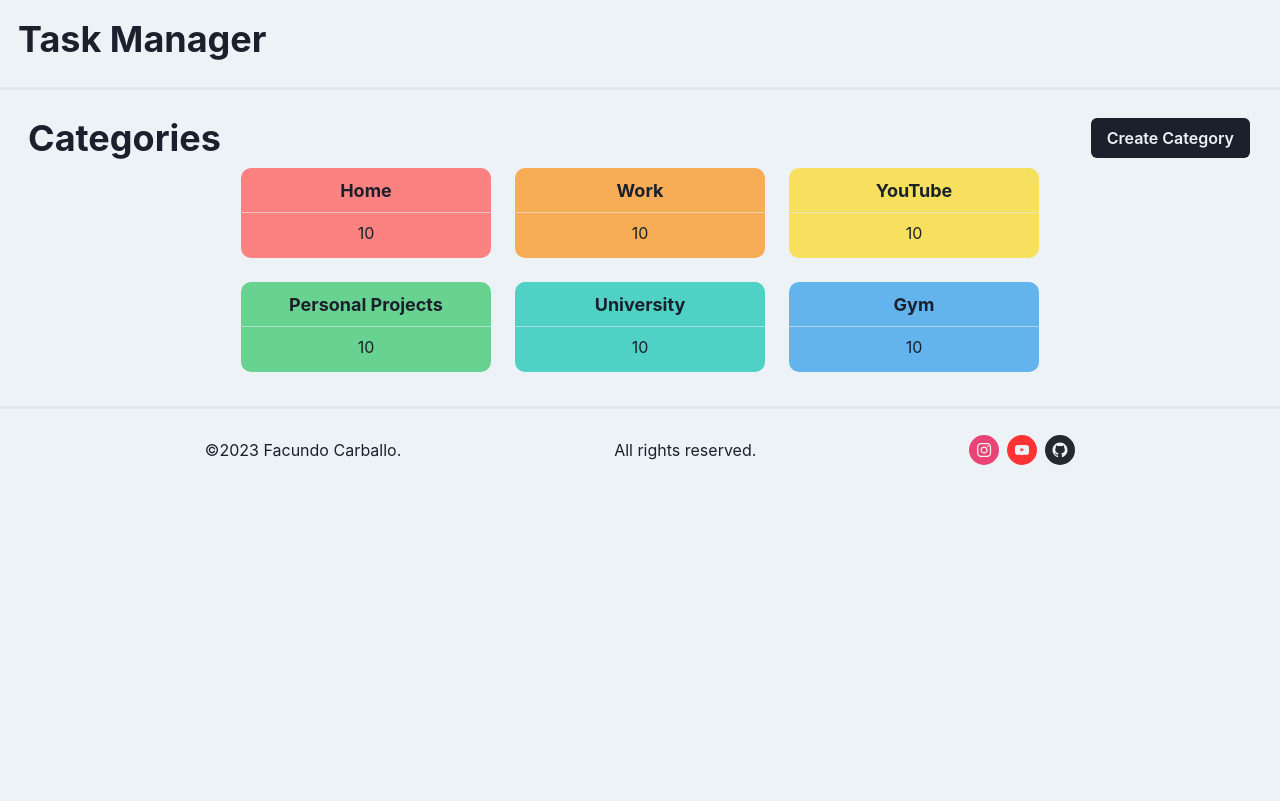
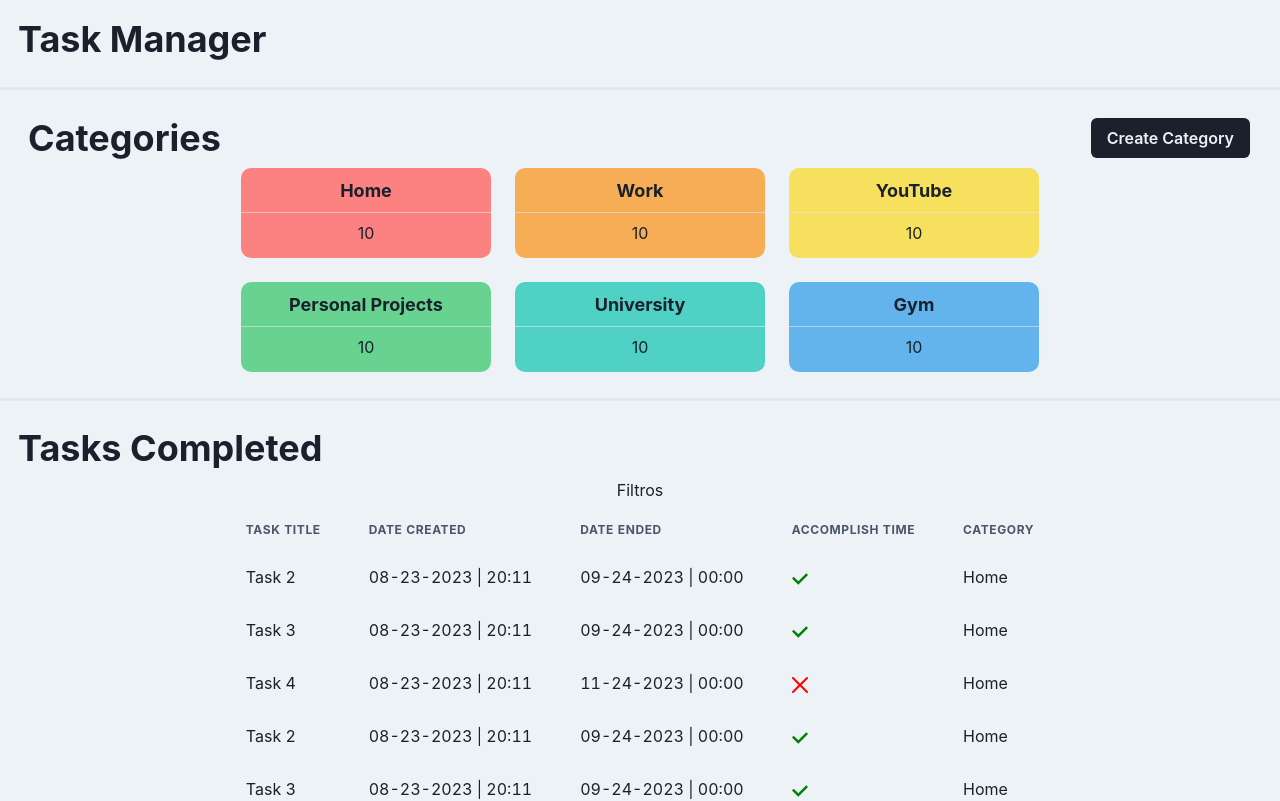
Before and after one commit to facundocarballo/task-manager-go, a Next.js app in the folder web/task-manager/: page / in a window 1280 px wide. Shown: the top 801 px of the page. Built offline with nearby package versions, Linux system fonts and the light colour scheme.

Commit message:
show table with task completed

```diff
--- a/web/task-manager/pages/index.tsx
+++ b/web/task-manager/pages/index.tsx
@@ -4,6 +4,7 @@ import { TheDivider } from '@/src/components/TheDivider';
 import { Categories } from '@/src/subpages/Categories';
 import { Footer } from '@/src/subpages/Footer';
 import { Spacer, VStack, useColorModeValue } from '@chakra-ui/react';
+import { TasksCompleted } from '@/src/subpages/TasksCompleted';
 
 
 export default function Home() {
@@ -18,6 +19,8 @@ export default function Home() {
       <NavBar />
       <TheDivider horizontal={true} />
       <Categories />
+      <TheDivider horizontal={true} />
+      <TasksCompleted />
       <Spacer />
       <TheDivider horizontal={true} />
       <Footer />
--- a/web/task-manager/src/components/Task.tsx
+++ b/web/task-manager/src/components/Task.tsx
@@ -22,6 +22,7 @@ export interface ITask {
     category_id: number,
     dateCreated: Date,
     dateMustEnd: Date | null,
+    dateEnded: Date | null,
     description: string | null
 }
 
--- a/web/task-manager/src/data/categories.tsx
+++ b/web/task-manager/src/data/categories.tsx
@@ -8,8 +8,9 @@ export const DATA_TASKS: ITask[] = [
         subtasks: null,
         id: 0,
         category_id: 0,
-        dateCreated: new Date(),
+        dateCreated: new Date("2023-08-11"),
         dateMustEnd: new Date("2023-10-30"),
+        dateEnded: new Date("2023-09-24"),
         description: "Description of the task...."
 
     },
@@ -25,6 +26,7 @@ export const DATA_TASKS: ITask[] = [
                 category_id: 0,
                 dateCreated: new Date(),
                 dateMustEnd: new Date("2023-10-30"),
+                dateEnded: new Date("2023-09-24"),
                 description: "Description of the task...."
             }
         ],
@@ -32,6 +34,7 @@ export const DATA_TASKS: ITask[] = [
         category_id: 0,
         dateCreated: new Date(),
         dateMustEnd: new Date("2023-10-30"),
+        dateEnded: new Date("2023-09-24"),
         description: "Description of the task...."
     },
 
@@ -47,6 +50,7 @@ export const DATA_TASKS: ITask[] = [
                 category_id: 0,
                 dateCreated: new Date(),
                 dateMustEnd: new Date("2023-10-30"),
+                dateEnded: new Date("2023-09-24"),
                 description: "Description of the task...."
             },
             {
@@ -61,6 +65,7 @@ export const DATA_TASKS: ITask[] = [
                         category_id: 0,
                         dateCreated: new Date(),
                         dateMustEnd: new Date("2023-10-30"),
+                        dateEnded: new Date("2023-09-24"),
                         description: "Description of the task...."
                     },
                 ],
@@ -68,6 +73,7 @@ export const DATA_TASKS: ITask[] = [
                 category_id: 0,
                 dateCreated: new Date(),
                 dateMustEnd: new Date("2023-10-30"),
+                dateEnded: new Date("2023-09-24"),
                 description: "Description of the task...."
             },
             {
@@ -78,6 +84,7 @@ export const DATA_TASKS: ITask[] = [
                 category_id: 0,
                 dateCreated: new Date(),
                 dateMustEnd: new Date("2023-10-30"),
+                dateEnded: new Date("2023-09-24"),
                 description: "Description of the task...."
             },
             {
@@ -88,6 +95,7 @@ export const DATA_TASKS: ITask[] = [
                 category_id: 0,
                 dateCreated: new Date(),
                 dateMustEnd: new Date("2023-10-30"),
+                dateEnded: new Date("2023-09-24"),
                 description: "Description of the task...."
             },
         ],
@@ -95,6 +103,7 @@ export const DATA_TASKS: ITask[] = [
         category_id: 0,
         dateCreated: new Date(),
         dateMustEnd: new Date("2023-10-30"),
+        dateEnded: new Date("2023-09-24"),
         description: "Description of the task...."
     },
 
@@ -106,6 +115,7 @@ export const DATA_TASKS: ITask[] = [
         category_id: 0,
         dateCreated: new Date(),
         dateMustEnd: new Date("2023-10-30"),
+        dateEnded: new Date("2023-11-24"),
         description: "Description of the task...."
     }
 
--- a/web/task-manager/src/handlers/task.tsx
+++ b/web/task-manager/src/handlers/task.tsx
@@ -1,3 +1,4 @@
+import { ICategory } from "../components/Category";
 import { ITask } from "../components/Task";
 
 export const getNumberOfTasks = (tasks: ITask[]): number => {
@@ -20,3 +21,19 @@ export const copyTasks = (tasks: ITask[]): ITask[] => {
     }
     return nTasks;
 }
+
+export const getAllTaskCompleted = (categories: ICategory[]): ITask[] => {
+    let taskCompleted = [];
+
+    for (const cat of categories) {
+        for (const task of cat.tasksCompleted) {
+            taskCompleted.push(task);
+        }
+    }
+
+    return taskCompleted;
+}
+
+export const sortTaskByDate = (tasks: ITask[]): ITask[] => {
+    return tasks.sort((a, b) => b.dateCreated.getTime() - a.dateCreated.getTime());
+}
--- a/web/task-manager/src/subpages/Categories.tsx
+++ b/web/task-manager/src/subpages/Categories.tsx
@@ -50,7 +50,8 @@ export const Categories = () => {
             description: newDescription,
             title: newTitle,
             id: catId,
-            tasks: []
+            tasks: [],
+            tasksCompleted: []
         });
         setCategories(cats);
         onClose();
--- /dev/null
+++ b/web/task-manager/src/subpages/TasksCompleted.tsx
@@ -0,0 +1,80 @@
+import { HStack, Heading, Spacer, VStack, Box, Text } from '@chakra-ui/react';
+import {
+    Table,
+    Thead,
+    Tbody,
+    Tfoot,
+    Tr,
+    Th,
+    Td,
+    TableCaption,
+    TableContainer,
+} from '@chakra-ui/react'
+import React from 'react';
+import { useProvider } from '../context';
+import { getAllTaskCompleted, sortTaskByDate } from '../handlers/task';
+import { ITask } from '../components/Task';
+import { getStringDate } from '../handlers/date';
+import { CheckIcon, CloseIcon } from '@chakra-ui/icons';
+
+export const TasksCompleted = () => {
+    // Attributes
+    // Context
+    const { categories, setCategories } = useProvider();
+    // Methods
+    const getRows = (): ITask[] => {
+        if (categories == null) return [];
+        const tasksCompleted = getAllTaskCompleted(categories);
+        return sortTaskByDate(tasksCompleted);
+    }
+    const showCorrectIcon = (timeExpected: number|undefined, timeReal: number|undefined) => {
+        if (timeReal == undefined) return <CloseIcon color='red' />
+        if (timeExpected == undefined) return <CheckIcon color='green' />
+        if (timeReal > timeExpected) return <CloseIcon color='red' />
+        return <CheckIcon color='green' />
+    }
+    const getCategoryName = (id: number): string => {
+        if (categories == null) return "Don't found category with that id";
+        return categories[id].title
+    }
+    // Component
+    return (
+        <>
+            <VStack w='full'>
+                <HStack w='full'>
+                    <Box w='10px' />
+                    <Heading>Tasks Completed</Heading>
+                    <Spacer />
+                </HStack>
+                <Text>Filtros</Text>
+                <TableContainer>
+                    <Table variant='simple'>
+                        <Thead>
+                            <Tr>
+                                <Th>Task Title</Th>
+                                <Th>Date Created</Th>
+                                <Th>Date Ended</Th>
+                                <Th>Accomplish Time</Th>
+                                <Th>Category</Th>
+                            </Tr>
+                        </Thead>
+                        <Tbody>
+                            {
+                                getRows().map((task) => (
+                                    <Tr>
+                                        <Td>{task.title}</Td>
+                                        <Td>{getStringDate(task.dateCreated)}</Td>
+                                        <Td>{getStringDate(task.dateEnded)}</Td>
+                                        <Td>{showCorrectIcon(task.dateMustEnd?.getTime(), task.dateEnded?.getTime())}</Td>
+                                        <Td>{getCategoryName(task.category_id)}</Td>
+                                    </Tr>
+                                )
+                                )
+                            }
+                        </Tbody>
+                    </Table>
+                </TableContainer>
+            </VStack>
+        </>
+    );
+}
```
